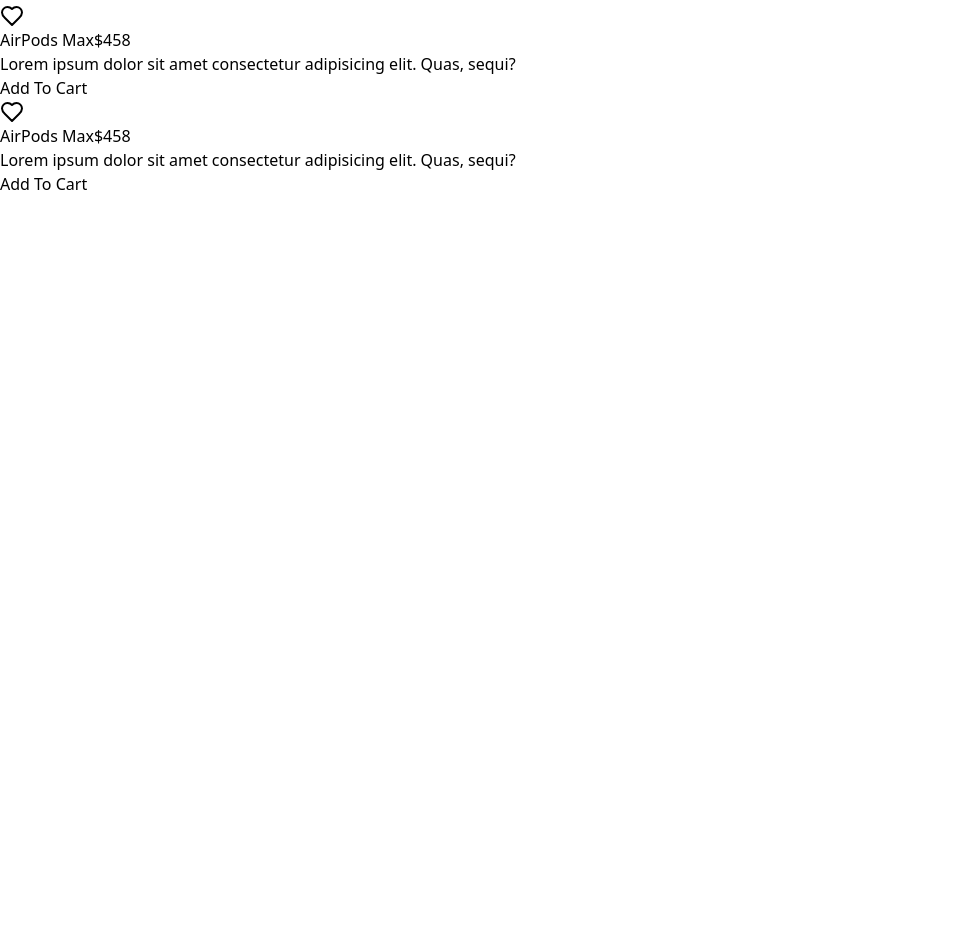
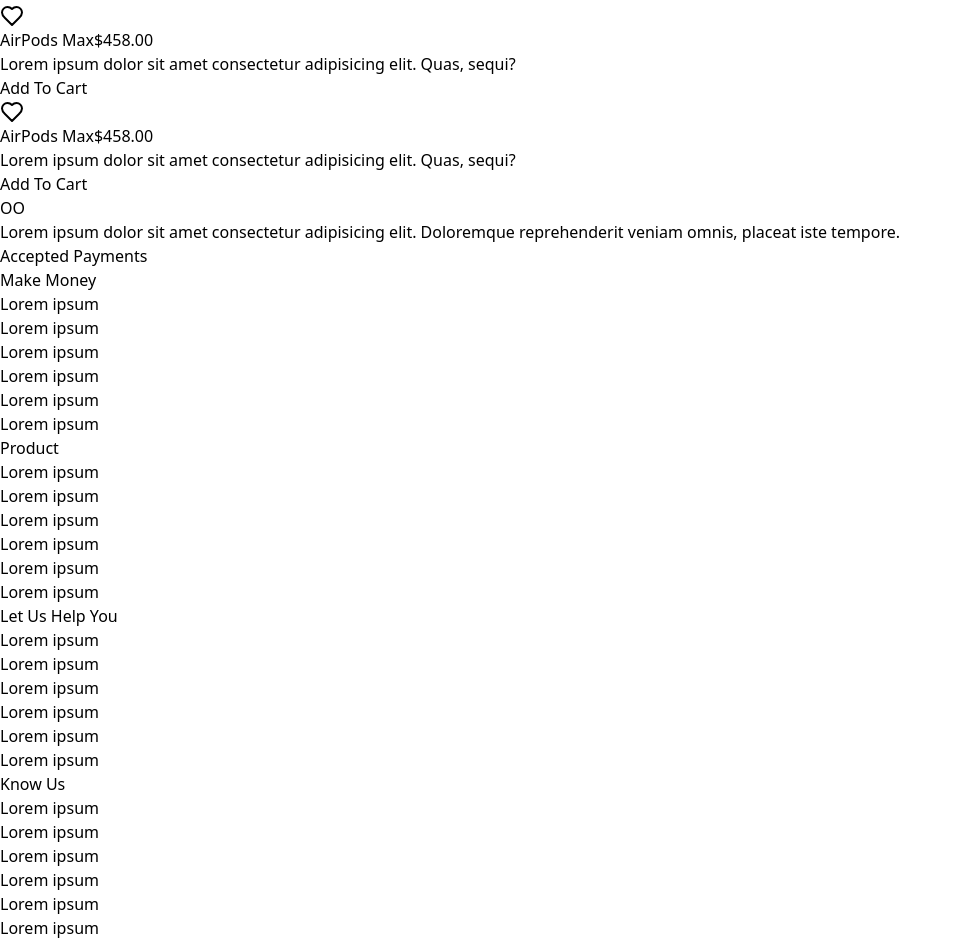
Before and after one commit to ManupaDev/fee-storefront, a React (Vite) app: page / in a window 1280 px wide. Shown: the part 764-1704 px from the top of the page, without its empty margins (0-962 px from the left). Before the commit the page ends 960 px from the top, so only its background shows below. Built offline with nearby package versions, Linux system fonts and the light colour scheme.

Commit message:
feat: add footer

```diff
--- /dev/null
+++ b/src/layouts/rootLayout/components/Footer.jsx
@@ -0,0 +1,66 @@
+import { Link } from "react-router-dom";
+
+function Footer() {
+    return (
+        <section className="py-16 grid grid-cols-3 gap-x-8 border border-black px-32">
+            <div>
+                <Link className="font-medium text-2xl" to="/">OO</Link>
+                <p className="mt-2">Lorem ipsum dolor sit amet consectetur adipisicing elit. Doloremque reprehenderit veniam omnis, placeat iste tempore.</p>
+                <div className="mt-4">
+                    <h1 className="text-2xl font-semibold">Accepted Payments</h1>
+                    <div className="border border-black h-16 mt-4">
+                    </div>
+                </div>
+            </div>
+            <div className="grid grid-cols-2">
+                <div>
+                    <h1 className="text-2xl font-semibold">Make Money</h1>
+                    <ul className="mt-2">
+                        <li className="text-lg">Lorem ipsum</li>
+                        <li className="text-lg">Lorem ipsum</li>
+                        <li className="text-lg">Lorem ipsum</li>
+                        <li className="text-lg">Lorem ipsum</li>
+                        <li className="text-lg">Lorem ipsum</li>
+                        <li className="text-lg">Lorem ipsum</li>
+                    </ul>
+                </div>
+                <div>
+                    <h1 className="text-2xl font-semibold">Product</h1>
+                    <ul className="mt-2">
+                        <li className="text-lg">Lorem ipsum</li>
+                        <li className="text-lg">Lorem ipsum</li>
+                        <li className="text-lg">Lorem ipsum</li>
+                        <li className="text-lg">Lorem ipsum</li>
+                        <li className="text-lg">Lorem ipsum</li>
+                        <li className="text-lg">Lorem ipsum</li>
+                    </ul>
+                </div>
+            </div>
+            <div className="grid grid-cols-2">
+                <div>
+                    <h1 className="text-2xl font-semibold">Let Us Help You</h1>
+                    <ul className="mt-2">
+                        <li className="text-lg">Lorem ipsum</li>
+                        <li className="text-lg">Lorem ipsum</li>
+                        <li className="text-lg">Lorem ipsum</li>
+                        <li className="text-lg">Lorem ipsum</li>
+                        <li className="text-lg">Lorem ipsum</li>
+                        <li className="text-lg">Lorem ipsum</li>
+                    </ul>
+                </div>
+                <div>
+                    <h1 className="text-2xl font-semibold">Know Us</h1>
+                    <ul className="mt-2">
+                        <li className="text-lg">Lorem ipsum</li>
+                        <li className="text-lg">Lorem ipsum</li>
+                        <li className="text-lg">Lorem ipsum</li>
+                        <li className="text-lg">Lorem ipsum</li>
+                        <li className="text-lg">Lorem ipsum</li>
+                        <li className="text-lg">Lorem ipsum</li>
+                    </ul>
+                </div>
+            </div>
+        </section>);
+}
+
+export default Footer;
--- a/src/layouts/rootLayout/root.layout.jsx
+++ b/src/layouts/rootLayout/root.layout.jsx
@@ -1,11 +1,15 @@
 import { Outlet } from "react-router-dom";
 import Navigation from "./components/Navigation";
+import Footer from "./components/Footer";
 
 function RootLayout() {
     return (
-        <main className="px-32">
-            <Navigation />
-            <Outlet />
+        <main>
+            <div className="px-32">
+                <Navigation />
+                <Outlet />
+            </div>
+            <Footer />
         </main>);
 }
 
--- a/src/pages/home/components/Products/Products.jsx
+++ b/src/pages/home/components/Products/Products.jsx
@@ -3,18 +3,18 @@
 function Products() {
 
     const products = [
-        { id: 1, name: "AirPods Max", price: 458.00, description: "Lorem ipsum dolor sit amet consectetur adipisicing elit. Quas, sequi?" },
-        { id: 2, name: "AirPods Max", price: 458.00, description: "Lorem ipsum dolor sit amet consectetur adipisicing elit. Quas, sequi?" },
-        { id: 3, name: "AirPods Max", price: 458.00, description: "Lorem ipsum dolor sit amet consectetur adipisicing elit. Quas, sequi?" },
-        { id: 4, name: "AirPods Max", price: 458.00, description: "Lorem ipsum dolor sit amet consectetur adipisicing elit. Quas, sequi?" },
-        { id: 5, name: "AirPods Max", price: 458.00, description: "Lorem ipsum dolor sit amet consectetur adipisicing elit. Quas, sequi?" },
-        { id: 6, name: "AirPods Max", price: 458.00, description: "Lorem ipsum dolor sit amet consectetur adipisicing elit. Quas, sequi?" },
-        { id: 7, name: "AirPods Max", price: 458.00, description: "Lorem ipsum dolor sit amet consectetur adipisicing elit. Quas, sequi?" },
-        { id: 8, name: "AirPods Max", price: 458.00, description: "Lorem ipsum dolor sit amet consectetur adipisicing elit. Quas, sequi?" },
+        { id: 1, name: "AirPods Max", price: "458.00", description: "Lorem ipsum dolor sit amet consectetur adipisicing elit. Quas, sequi?" },
+        { id: 2, name: "AirPods Max", price: "458.00", description: "Lorem ipsum dolor sit amet consectetur adipisicing elit. Quas, sequi?" },
+        { id: 3, name: "AirPods Max", price: "458.00", description: "Lorem ipsum dolor sit amet consectetur adipisicing elit. Quas, sequi?" },
+        { id: 4, name: "AirPods Max", price: "458.00", description: "Lorem ipsum dolor sit amet consectetur adipisicing elit. Quas, sequi?" },
+        { id: 5, name: "AirPods Max", price: "458.00", description: "Lorem ipsum dolor sit amet consectetur adipisicing elit. Quas, sequi?" },
+        { id: 6, name: "AirPods Max", price: "458.00", description: "Lorem ipsum dolor sit amet consectetur adipisicing elit. Quas, sequi?" },
+        { id: 7, name: "AirPods Max", price: "458.00", description: "Lorem ipsum dolor sit amet consectetur adipisicing elit. Quas, sequi?" },
+        { id: 8, name: "AirPods Max", price: "458.00", description: "Lorem ipsum dolor sit amet consectetur adipisicing elit. Quas, sequi?" },
     ];
 
     return (
-        <section>
+        <section className="py-8">
             <h1 className="text-4xl font-semibold">Our Top Products</h1>
             <div className="border mt-4"></div>
             <div className="py-8">
```
